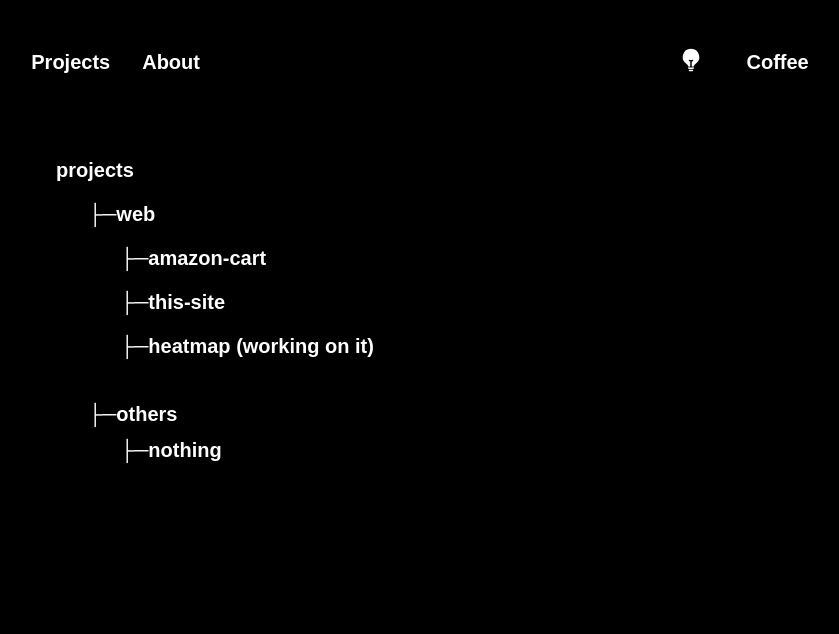
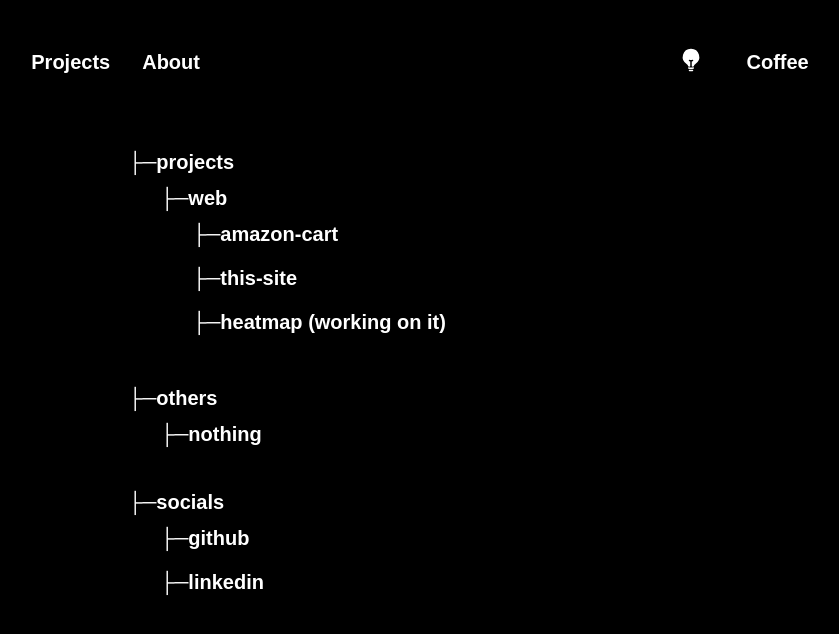
Before and after one commit to Siddharth-Suri/portfolio, a React (Vite) app: page / in a window 1280 px wide. Shown: the top 634 px of the page, without its empty margins (212-1051 px from the left). Built offline with nearby package versions, Linux system fonts and the light colour scheme; a web font is replaced by a local one.

Commit message:
new grid layouts

```diff
--- a/src/components/Projects.jsx
+++ b/src/components/Projects.jsx
@@ -10,17 +10,17 @@ export const Projects = memo(() => {
 
     return (
         <div
-            className={`flex p-4 h-screen font-custom justify-center   text-xl gap-2 font-semibold ${
+            className={` grid grid-cols-8 auto-rows-min min-h-screen p-2 overflow-auto font-custom  items-start  text-xl font-semibold ${
                 currentTheme === "dark"
                     ? "bg-black  text-white"
                     : "bg-amber-50 text-black"
             }`}
         >
-            <div className="cols-start-3 w-7/12 -translate-x-6 p-4">
-                projects
-                <div className="pl-8 p-4">
+            <div className=" p-4 col-span-3 col-start-3 row-start-1 ">
+                ├─projects
+                <div className="pl-8 p-2">
                     ├─web
-                    <div className="flex pl-8 p-4 pb-2  ">
+                    <div className="flex pl-8 p-2 pb-2  ">
                         ├─
                         <a
                             href="https://amazon-cart-seven.vercel.app/ "
@@ -47,14 +47,37 @@ export const Projects = memo(() => {
                         </div>
                     </div>
                 </div>
-                <div className="pl-8 p-4">
-                    ├─others
-                    <div className="flex pl-8 p-4 pt-2 pb-2 ">
-                        ├─
-                        <div className="cursor-pointer hover:text-sky-300">
-                            nothing
+            </div>
+
+            <div className=" p-4 col-span-3 col-start-3">
+                ├─others
+                <div className="flex pl-8 p-4 pt-2 pb-2 ">
+                    ├─
+                    <div className="cursor-pointer hover:underline hover:text-sky-300">
+                        nothing
+                    </div>
+                </div>
+            </div>
+            <div className=" p-4 col-span-3 col-start-3 ">
+                ├─socials
+                <div className="flex pl-8 p-4 pt-2 pb-2  ">
+                    ├─
+                    <a href="https://github.com/Siddharth-Suri" target="_blank">
+                        <div className="cursor-pointer hover:underline hover:text-sky-300">
+                            github
                         </div>
-                    </div>
+                    </a>
+                </div>
+                <div className="flex pl-8 p-4 pt-2 pb-2 ">
+                    ├─
+                    <a
+                        href="https://www.linkedin.com/in/siddharth-suri-334529287/"
+                        target="_blank"
+                    >
+                        <div className="cursor-pointer hover:underline hover:text-sky-300">
+                            linkedin
+                        </div>
+                    </a>
                 </div>
             </div>
         </div>
```
